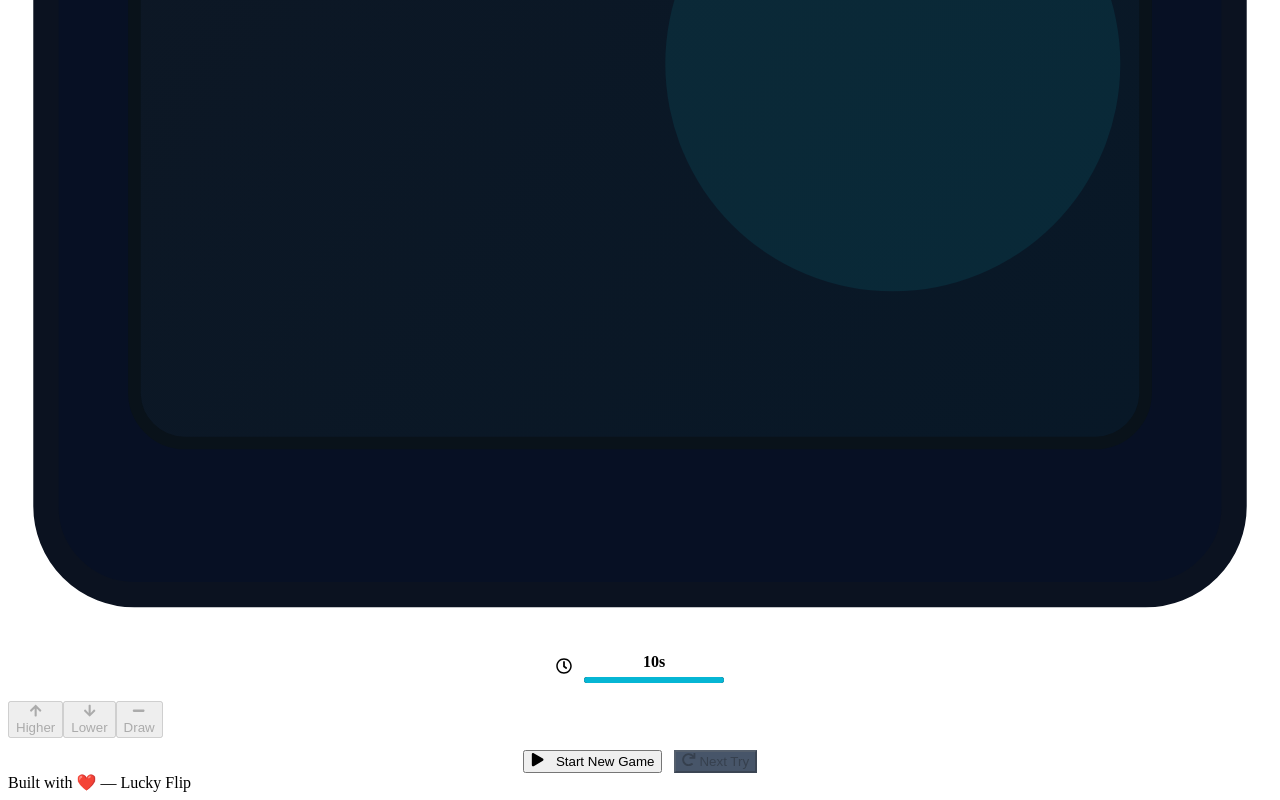
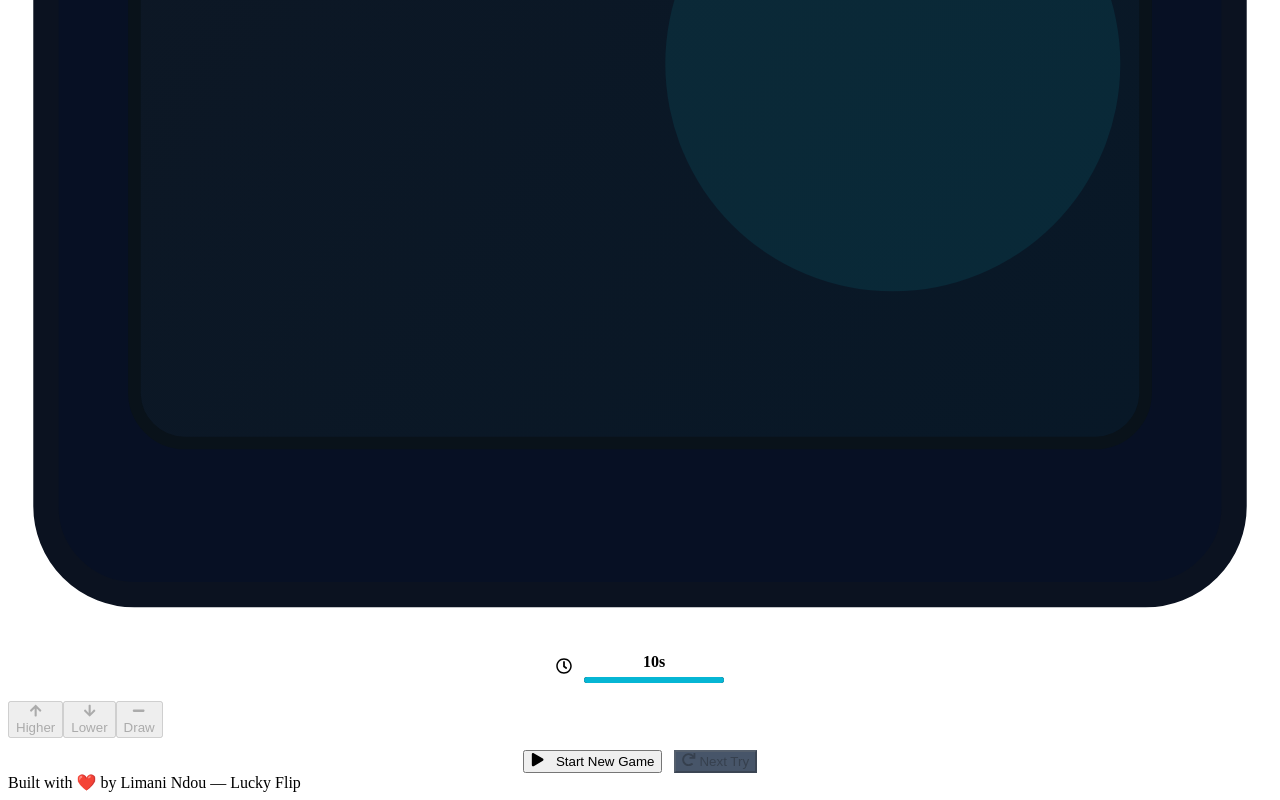
Before and after one commit to limanindou/LuckyFlip, a React (Vite) app in the folder frontend/: page / in a window 1280 px wide. Shown: the part 3161-3961 px from the top of the page. Built offline with nearby package versions, Linux system fonts and the light colour scheme; the HTML template or start-up script is replaced by a standard one.

Commit message:
adding footer

```diff
--- a/frontend/src/App.jsx
+++ b/frontend/src/App.jsx
@@ -305,7 +305,7 @@ export default function App() {
         </section>
       </main>
 
-      <footer className="footer">Built with ❤️ — Lucky Flip</footer>
+      <footer className="footer">Built with ❤️ by Limani Ndou — Lucky Flip</footer>
     </div>
   )
 }
```
